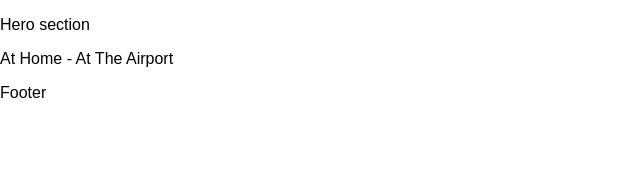
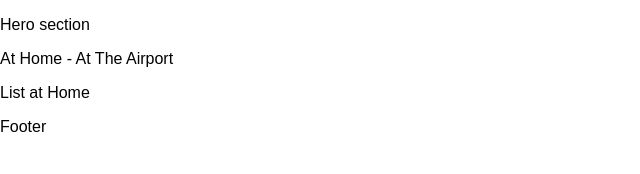
Before and after one commit to theoryNine/sis-travel-checklist, a React (Create React App) app: page / in a window 1280 px wide. Shown: the top 174 px of the page, without its empty margins (0-640 px from the left). Built offline with nearby package versions, Linux system fonts and the light colour scheme.

Commit message:
Building out components and adding routes

```diff
--- a/package.json
+++ b/package.json
@@ -5,6 +5,8 @@
   "dependencies": {
     "react": "^16.2.0",
     "react-dom": "^16.2.0",
+    "react-router": "^4.2.0",
+    "react-router-dom": "^4.2.2",
     "react-scripts": "1.0.17"
   },
   "scripts": {
--- /dev/null
+++ b/src/components/AirportList.js
@@ -0,0 +1,11 @@
+import React from 'react'
+
+class AirportList extends React.Component {
+    render() {
+        return (
+            <p>Airport List</p>
+        )
+    }
+}
+
+export default AirportList
--- a/src/components/App.js
+++ b/src/components/App.js
@@ -2,6 +2,9 @@ import React, { Component } from 'react'
 import Nav from './Nav'
 import Hero from './Hero'
 import Footer from './Footer'
+import { BrowserRouter, Switch, Route } from 'react-router-dom'
+import AirportList from './AirportList'
+import HomeList from './HomeList'
 
 class App extends Component {
   render() {
@@ -9,6 +12,12 @@ class App extends Component {
         <div>
             <Hero />
             <Nav />
+            <BrowserRouter>
+                <Switch>
+                    <Route exact path='/' component={HomeList} />
+                    <Route exact path='/airport' component={AirportList} />
+                </Switch>
+            </BrowserRouter>
             <Footer />
         </div>
     )
--- /dev/null
+++ b/src/components/HomeList.js
@@ -0,0 +1,11 @@
+import React from 'react'
+
+class HomeList extends React.Component {
+    render() {
+        return (
+            <p>List at Home</p>
+        )
+    }
+}
+
+export default HomeList
```
Also changed, not shown: src/index.js (+7 -7 lines), 1 other file (tests, documents, lock files or other folders).
